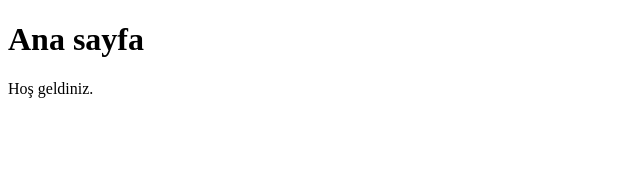
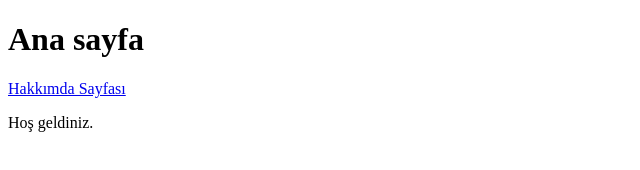
Before and after one commit to hasantktledu/ilk-js-app, a plain HTML site: page index.html in a window 1280 px wide. Shown: the whole page, without its empty margins (0-640 px from the left). Drawn offline with Linux system fonts and the light colour scheme.

Commit message:
Menü eklendi.

```diff
--- a/index.html
+++ b/index.html
@@ -7,6 +7,7 @@
 
 <body>
   <h1>Ana sayfa</h1>
+  <a href="hakkimda.html">Hakkımda Sayfası</a>
   <p>Hoş geldiniz.</p>
 
 </body>
```
Also changed, not shown: hakkimda.html (+1 -0 lines).
